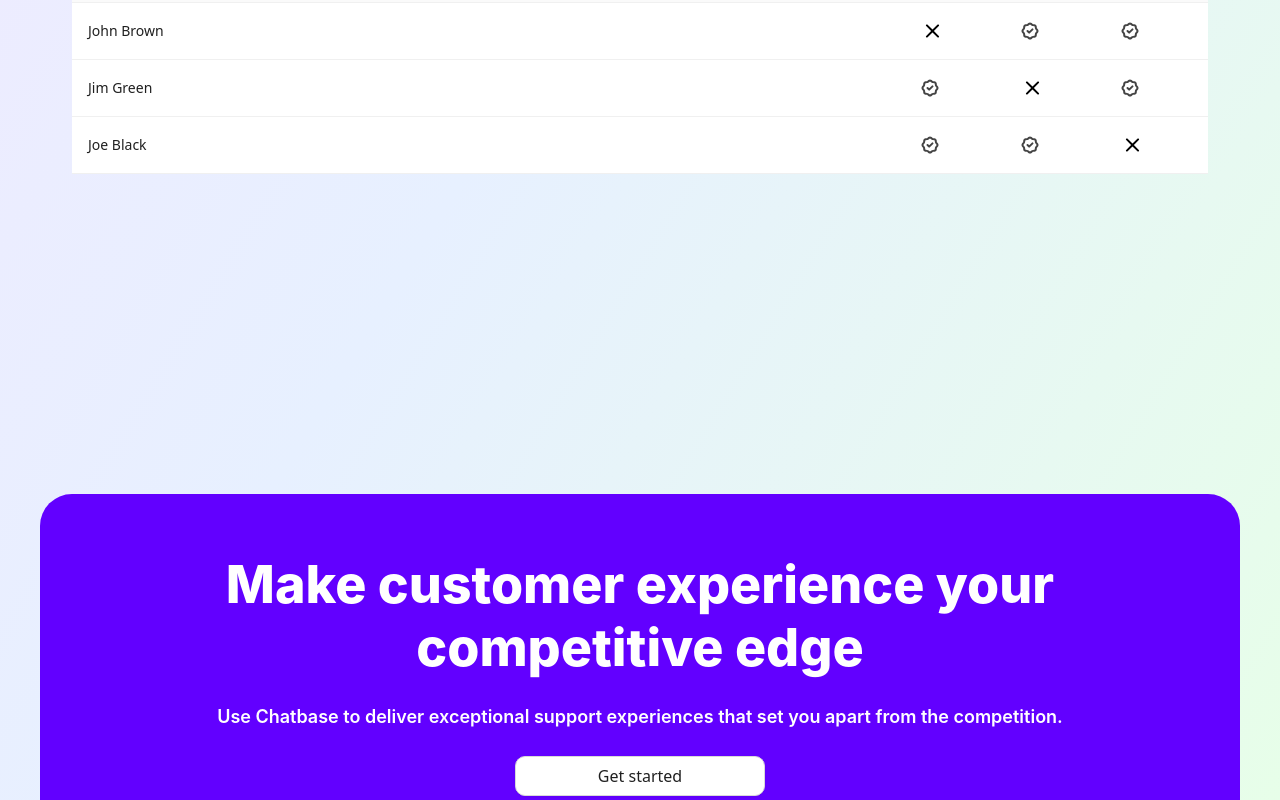
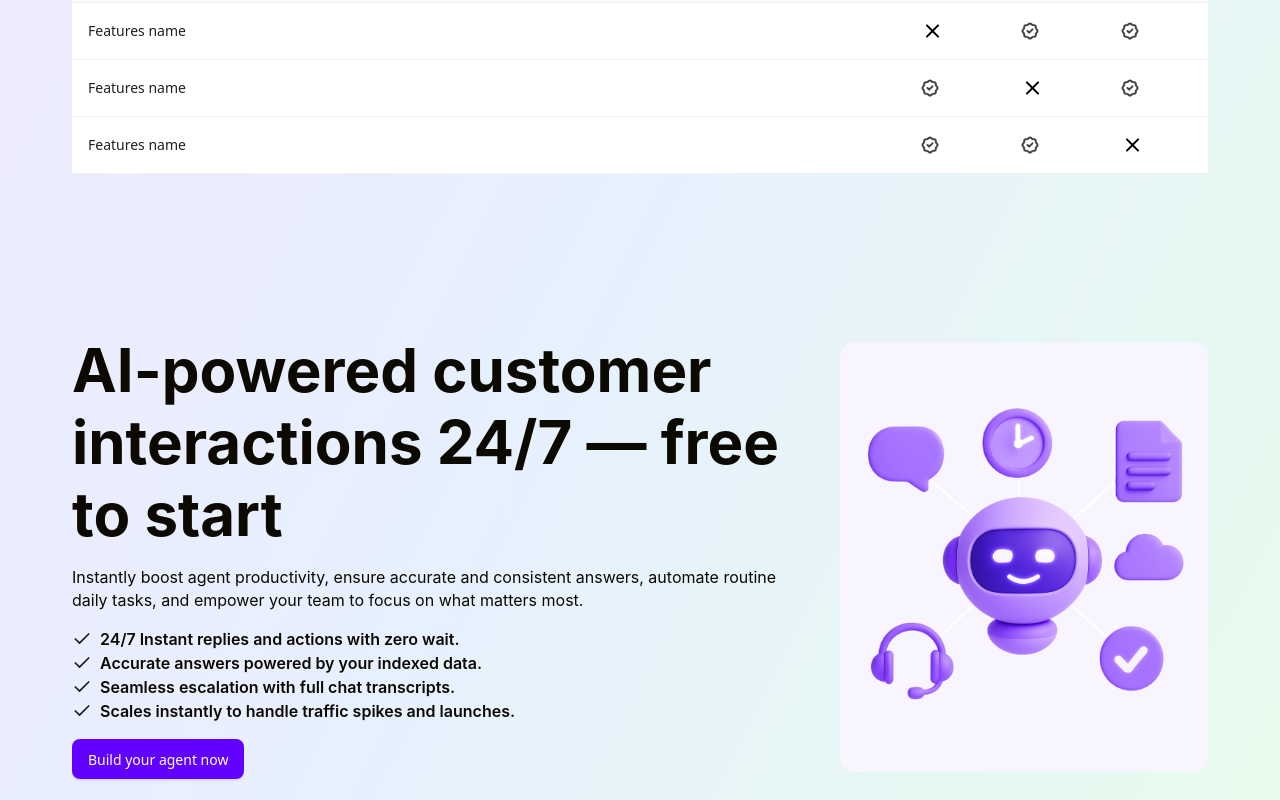
Before and after one commit to Hasibul-99/virtix-ai, a React (Vite) app: page /pricing in a window 1280 px wide. Shown: the part 1160-1960 px from the top of the page. Built offline with nearby package versions, Linux system fonts and the light colour scheme.

Commit message:
feat(pricing): update feature names and add interaction data
Update placeholder names in ComparePlans component to "Features name"
Add interaction data object to Contact and Pricing pages for CustomerInteractions component

```diff
--- a/src/components/pages/pricing/ComparePlans.jsx
+++ b/src/components/pages/pricing/ComparePlans.jsx
@@ -36,21 +36,21 @@
 const data = [
   {
     key: '1',
-    name: 'John Brown',
+    name: 'Features name',
     free: false,
     studio: true,
     enterprise: true,
   },
   {
     key: '2',
-    name: 'Jim Green',
+    name: 'Features name',
     free: true,
     studio: false,
     enterprise: true,
   },
   {
     key: '3',
-    name: 'Joe Black',
+    name: 'Features name',
     free: true,
     studio: true,
     enterprise: false,
--- a/src/pages/public/Contact.jsx
+++ b/src/pages/public/Contact.jsx
@@ -3,10 +3,21 @@
 import CustomerInteractions from "../../components/pages/home/CustomerInteractions";
 
 export default function Contact() {
+  const Interaction = {
+    title: 'AI-powered customer interactions 24/7 — free to start',
+    description: 'Instantly boost agent productivity, ensure accurate and consistent answers, automate routine daily tasks, and empower your team to focus on what matters most.',
+    image: '/assets/images/Home/image-4.png',
+    features: [
+      "24/7 Instant replies and actions with zero wait.",
+      "Accurate answers powered by your indexed data.",
+      "Seamless escalation with full chat transcripts.",
+      "Scales instantly to handle traffic spikes and launches."
+    ]
+  }
   return (
     <>
       <ContactUs />
-      <CustomerInteractions />
+      <CustomerInteractions data={Interaction} />
       <CTA />
     </>
   )
--- a/src/pages/public/Pricing.jsx
+++ b/src/pages/public/Pricing.jsx
@@ -4,11 +4,23 @@
 import Hero from "../../components/pages/pricing/Hero";
 
 export default function Pricing() {
+  const Interaction = {
+    title: 'AI-powered customer interactions 24/7 — free to start',
+    description: 'Instantly boost agent productivity, ensure accurate and consistent answers, automate routine daily tasks, and empower your team to focus on what matters most.',
+    image: '/assets/images/Home/image-4.png',
+    features: [
+      "24/7 Instant replies and actions with zero wait.",
+      "Accurate answers powered by your indexed data.",
+      "Seamless escalation with full chat transcripts.",
+      "Scales instantly to handle traffic spikes and launches."
+    ]
+  }
+
   return (
     <>
       <Hero />
       <ComparePlans />
-      <CustomerInteractions />
+      <CustomerInteractions data={Interaction} />
       <CTA />
     </>
   )
```
